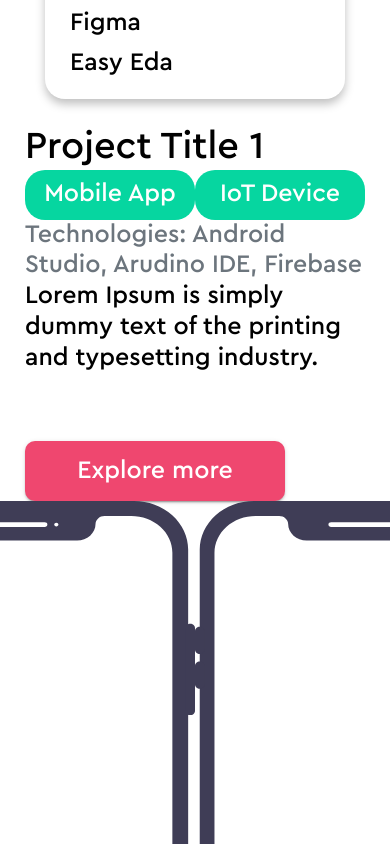
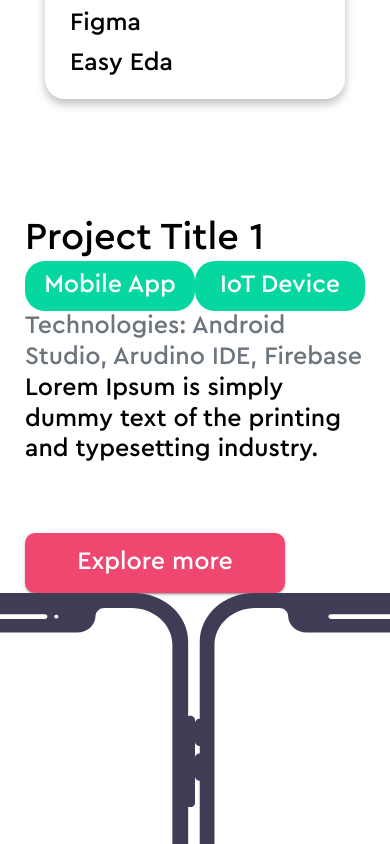
Before and after one commit to jaballogian/portfolio, a React (Create React App) app: page / in a window 390 px wide. Shown: the part 2140-2984 px from the top of the page. Built offline with nearby package versions, Linux system fonts and the light colour scheme.

Commit message:
add style for xs screen for Projects component

```diff
--- a/src/pages/Home/Projects/projectUseStyles.js
+++ b/src/pages/Home/Projects/projectUseStyles.js
@@ -9,6 +9,10 @@ const useStyles = makeStyles((theme) => ({
     display: 'flex',
     alignItems: 'center',
     position: 'relative',
+    [theme.breakpoints.down('xs')]: {
+      height: '125vh',
+      minHeight: 1200,
+    },
     [theme.breakpoints.only('sm')]: {
       height: '125vh',
       minHeight: 1200,
```
